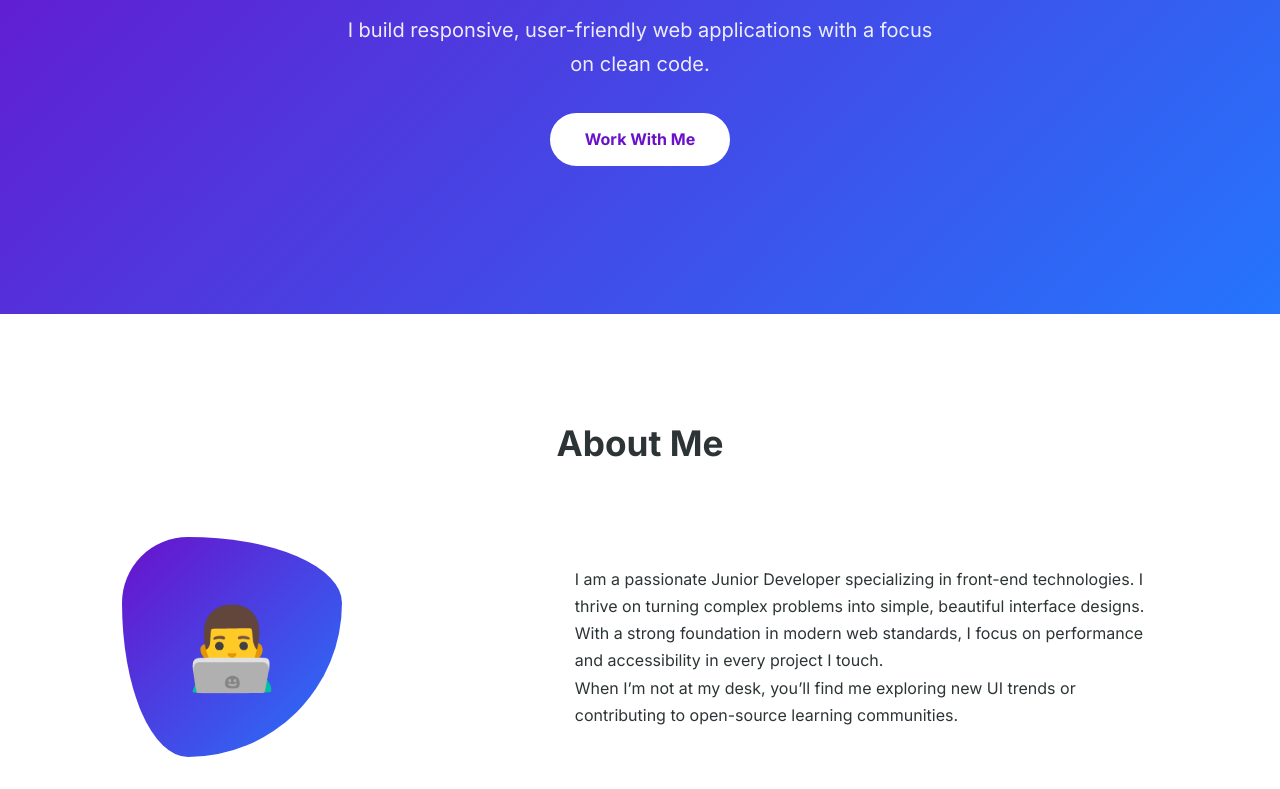
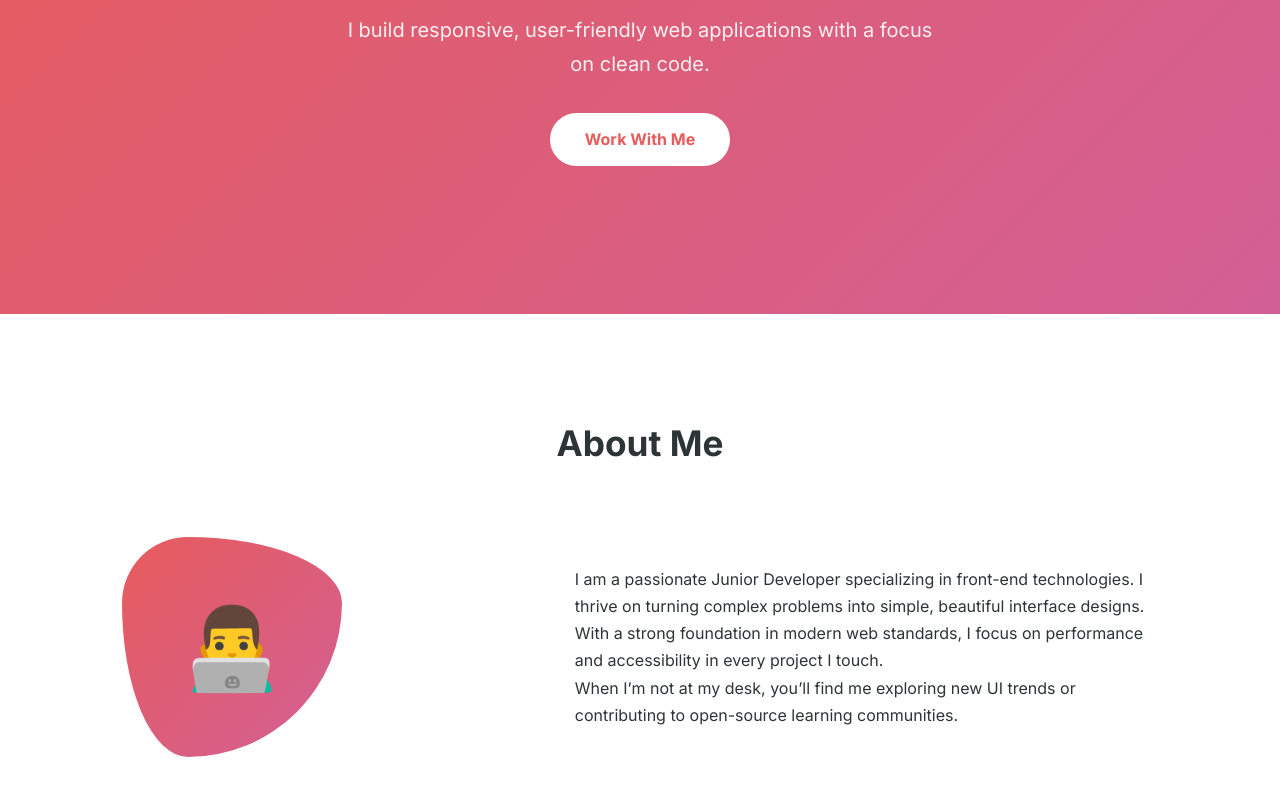
Before and after one commit to Dipti-Mohite/portfolio-website, a plain HTML site: page index.html in a window 1280 px wide. Shown: the part 312-1101 px from the top of the page. Drawn offline with Linux system fonts and the light colour scheme.

Commit message:
Update code

```diff
--- a/style.css
+++ b/style.css
@@ -1,7 +1,7 @@
 /*  Base Reset section */
 :root {
-    --primary: #6a11cb;
-    --secondary: #2575fc;
+    --primary: #e75c5c;
+    --secondary: #d25f95;
     --dark: #2d3436;
     --light: #f9f9fb;
     --white: #ffffff;
```
